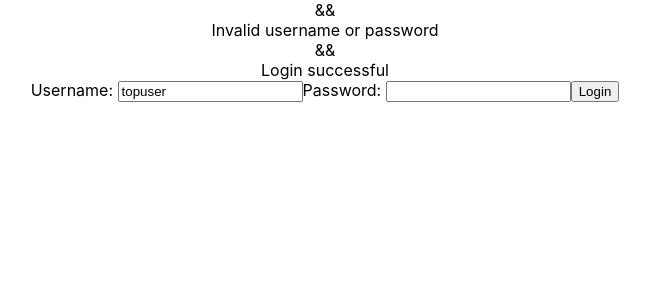
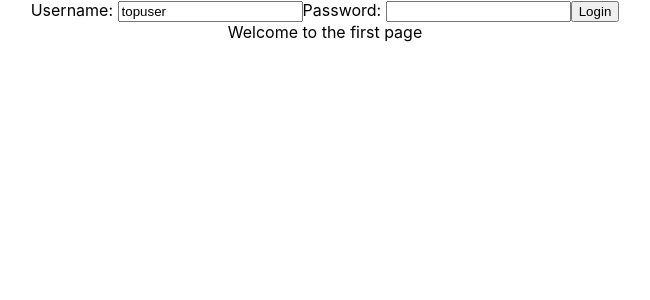
Before and after one commit to ha49/full-stack-springboot-and-react-, a React (Create React App) app in the folder 3-todo/: page / in a window 1280 px wide. Shown: the top 300 px of the page, without its empty margins (315-965 px from the left). Built offline with nearby package versions, Linux system fonts and the light colour scheme.

Commit message:
welcome page component and react-router-dom added

```diff
--- a/3-todo/package.json
+++ b/3-todo/package.json
@@ -8,6 +8,7 @@
     "@testing-library/user-event": "^12.6.0",
     "react": "^17.0.1",
     "react-dom": "^17.0.1",
+    "react-router-dom": "^5.2.0",
     "react-scripts": "4.0.1",
     "web-vitals": "^0.2.4"
   },
--- a/3-todo/src/components/LoginComponent.jsx
+++ b/3-todo/src/components/LoginComponent.jsx
@@ -22,10 +22,11 @@ class LoginComponent extends Component {
             <div>
 
                 {/*<ShowInvalidCredentialsMessage hasLoginFailed={this.state.hasLoginFailed}/>*/}
-                {this.state.hasLoginFailed} && <div>Invalid username or password</div>
+
+                {this.state.hasLoginFailed && <div>Invalid username or password</div>}
 
                 {/*<ShowLoginSuccessMessage showSuccessMessage={this.state.showSuccessMessage}/>*/}
-                {this.state.showSuccessMessage} && <div>Login successful</div>
+                {this.state.showSuccessMessage  && <div>Login successful</div>}
                 Username: <input type="text"
                                  name="username"
                                  value={this.state.username}
--- a/3-todo/src/components/Todo.jsx
+++ b/3-todo/src/components/Todo.jsx
@@ -1,5 +1,6 @@
 import React, {Component} from "react";
 import LoginComponent from "./LoginComponent";
+import WelcomePageComponent from "./WelcomePageComponent";
 
 class TodoComponent extends Component {
 
@@ -7,6 +8,7 @@ class TodoComponent extends Component {
         return (
             <div>
                 <LoginComponent/>
+                <WelcomePageComponent/>
             </div>
         )
     }
--- /dev/null
+++ b/3-todo/src/components/WelcomePageComponent.jsx
@@ -0,0 +1,16 @@
+import React, {Component} from "react";
+
+class WelcomePageComponent extends Component {
+    render(){
+
+        return <div>
+
+Welcome to the first page  </div>
+
+    }
+}
+
+
+
+
+export default WelcomePageComponent
```
Also changed, not shown: 1 other file (tests, documents, lock files or other folders).
